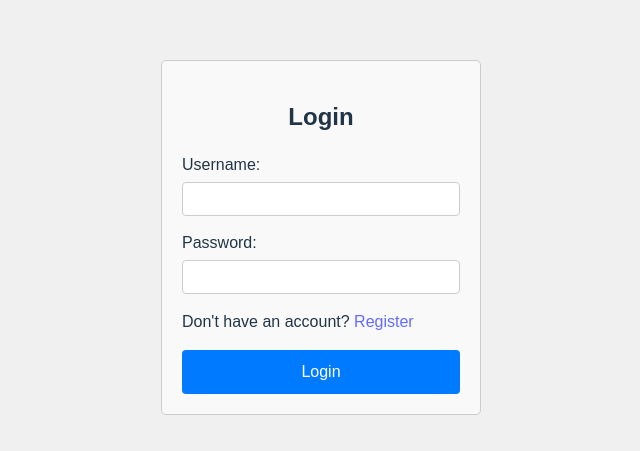
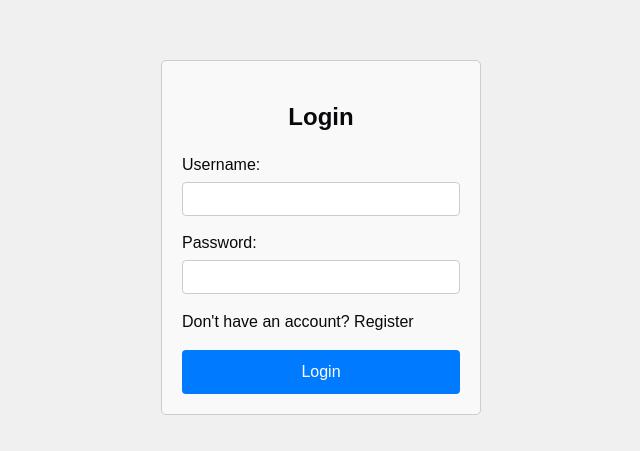
Before and after one commit to zlendo1/mockup-design-app-frontend, a React (Vite) app: page / in a window 1280 px wide. Shown: the part 163-614 px from the top of the page, without its empty margins (319-959 px from the left). Built offline with nearby package versions, Linux system fonts and the light colour scheme; no server answers.

Commit message:
modified styles

```diff
--- a/package.json
+++ b/package.json
@@ -12,6 +12,7 @@
   },
   "dependencies": {
     "@craftjs/core": "^0.2.10",
+    "@tailwindcss/typography": "^0.5.15",
     "clsx": "^2.1.1",
     "js-cookie": "^3.0.5",
     "jwt-decode": "^4.0.0",
@@ -23,6 +24,7 @@
     "react-router": "^6.26.0",
     "react-router-dom": "^6.26.0",
     "tailwind-merge": "^2.5.2",
+    "tailwindcss-animate": "^1.0.7",
     "vaul": "^0.9.2"
   },
   "devDependencies": {
--- a/src/index.css
+++ b/src/index.css
@@ -2,76 +2,63 @@
 @tailwind components;
 @tailwind utilities;
 
-:root {
-    font-family: Inter, system-ui, Avenir, Helvetica, Arial, sans-serif;
-    line-height: 1.5;
-    font-weight: 400;
-
-    color-scheme: light dark;
-    color: rgba(255, 255, 255, 0.87);
-    background-color: #242424;
-
-    font-synthesis: none;
-    text-rendering: optimizeLegibility;
-    -webkit-font-smoothing: antialiased;
-    -moz-osx-font-smoothing: grayscale;
+@layer base {
+	:root {
+		--background: 0 0% 100%;
+		--foreground: 240 10% 3.9%;
+		--card: 0 0% 100%;
+		--card-foreground: 240 10% 3.9%;
+		--popover: 0 0% 100%;
+		--popover-foreground: 240 10% 3.9%;
+		--primary: 240 5.9% 10%;
+		--primary-foreground: 0 0% 98%;
+		--secondary: 240 4.8% 95.9%;
+		--secondary-foreground: 240 5.9% 10%;
+		--muted: 240 4.8% 95.9%;
+		--muted-foreground: 240 3.8% 46.1%;
+		--accent: 240 4.8% 95.9%;
+		--accent-foreground: 240 5.9% 10%;
+		--destructive: 0 84.2% 60.2%;
+		--destructive-foreground: 0 0% 98%;
+		--border: 240 5.9% 90%;
+		--input: 240 5.9% 90%;
+		--ring: 240 5.9% 10%;
+		--radius: 0.5rem;
+	}
 }
 
-#root {
-    margin: auto;
-    min-width: 100%;
+@layer base {
+	* {
+		@apply border-border;
+	}
+	body {
+		@apply bg-background text-foreground;
+	}
 }
 
-a {
-    font-weight: 500;
-    color: #646cff;
-    text-decoration: inherit;
+.component-selected,
+.component-hover {
+	@apply relative cursor-move;
 }
-a:hover {
-    color: #535bf2;
+.component-selected::after {
+	content: ' ';
+	@apply pointer-events-none absolute left-0 top-0 block h-full w-full border-2 border-dashed border-blue-500;
+}
+.component-hover::after {
+	content: ' ';
+	@apply pointer-events-none absolute left-0 top-0 block h-full w-full border-2 border-dashed border-green-500;
 }
 
-body {
-    margin: 0;
-    display: flex;
-    place-items: center;
-    min-width: 320px;
-    min-height: 100vh;
+:root {
+	font-family: Inter, system-ui, Avenir, Helvetica, Arial, sans-serif;
+	line-height: 1.5;
+	font-weight: 400;
+
+	color: rgba(255, 255, 255, 0.87);
+	background-color: #242424;
+
+	font-synthesis: none;
+	text-rendering: optimizeLegibility;
+	-webkit-font-smoothing: antialiased;
+	-moz-osx-font-smoothing: grayscale;
 }
-
-h1 {
-    font-size: 3.2em;
-    line-height: 1.1;
-}
-
-button {
-    border-radius: 8px;
-    border: 1px solid transparent;
-    padding: 0.6em 1.2em;
-    font-size: 1em;
-    font-weight: 500;
-    font-family: inherit;
-    background-color: #1a1a1a;
-    cursor: pointer;
-    transition: border-color 0.25s;
-}
-button:hover {
-    border-color: #646cff;
-}
-button:focus,
-button:focus-visible {
-    outline: 4px auto -webkit-focus-ring-color;
-}
-
-@media (prefers-color-scheme: light) {
-    :root {
-        color: #213547;
-        background-color: #ffffff;
-    }
-    a:hover {
-        color: #747bff;
-    }
-    button {
-        background-color: #f9f9f9;
-    }
-}
--- a/tailwind.config.js
+++ b/tailwind.config.js
@@ -1,8 +1,82 @@
+import animatePlugin from 'tailwindcss-animate'
+import typographyPlugin from '@tailwindcss/typography'
+
 /** @type {import('tailwindcss').Config} */
 export default {
 	content: ['./src/**/*.{js,jsx,ts,tsx}'],
 	theme: {
-		extend: {},
+		container: {
+			center: true,
+			padding: '2rem',
+			screens: {
+				'2xl': '1400px',
+			},
+		},
+		extend: {
+			colors: {
+				border: 'hsl(var(--border))',
+				input: 'hsl(var(--input))',
+				ring: 'hsl(var(--ring))',
+				background: 'hsl(var(--background))',
+				foreground: 'hsl(var(--foreground))',
+				primary: {
+					DEFAULT: 'hsl(var(--primary))',
+					foreground: 'hsl(var(--primary-foreground))',
+				},
+				secondary: {
+					DEFAULT: 'hsl(var(--secondary))',
+					foreground: 'hsl(var(--secondary-foreground))',
+				},
+				destructive: {
+					DEFAULT: 'hsl(var(--destructive))',
+					foreground: 'hsl(var(--destructive-foreground))',
+				},
+				muted: {
+					DEFAULT: 'hsl(var(--muted))',
+					foreground: 'hsl(var(--muted-foreground))',
+				},
+				accent: {
+					DEFAULT: 'hsl(var(--accent))',
+					foreground: 'hsl(var(--accent-foreground))',
+				},
+				popover: {
+					DEFAULT: 'hsl(var(--popover))',
+					foreground: 'hsl(var(--popover-foreground))',
+				},
+				card: {
+					DEFAULT: 'hsl(var(--card))',
+					foreground: 'hsl(var(--card-foreground))',
+				},
+			},
+			borderRadius: {
+				lg: 'var(--radius)',
+				md: 'calc(var(--radius) - 2px)',
+				sm: 'calc(var(--radius) - 4px)',
+			},
+			keyframes: {
+				'accordion-down': {
+					from: { height: '0' },
+					to: { height: 'var(--radix-accordion-content-height)' },
+				},
+				'accordion-up': {
+					from: { height: 'var(--radix-accordion-content-height)' },
+					to: { height: '0' },
+				},
+				animatedgradient: {
+					'0%': { backgroundPosition: '0% 50%' },
+					'50%': { backgroundPosition: '100% 50%' },
+					'100%': { backgroundPosition: '0% 50%' },
+				},
+			},
+			animation: {
+				'accordion-down': 'accordion-down 0.2s ease-out',
+				'accordion-up': 'accordion-up 0.2s ease-out',
+				gradient: 'animatedgradient 6s ease infinite alternate',
+			},
+			backgroundSize: {
+				'300%': '300%',
+			},
+		},
 	},
-	plugins: [],
+	plugins: [animatePlugin, typographyPlugin],
 }
```
Also changed, not shown: 1 other file (tests, documents, lock files or other folders).
